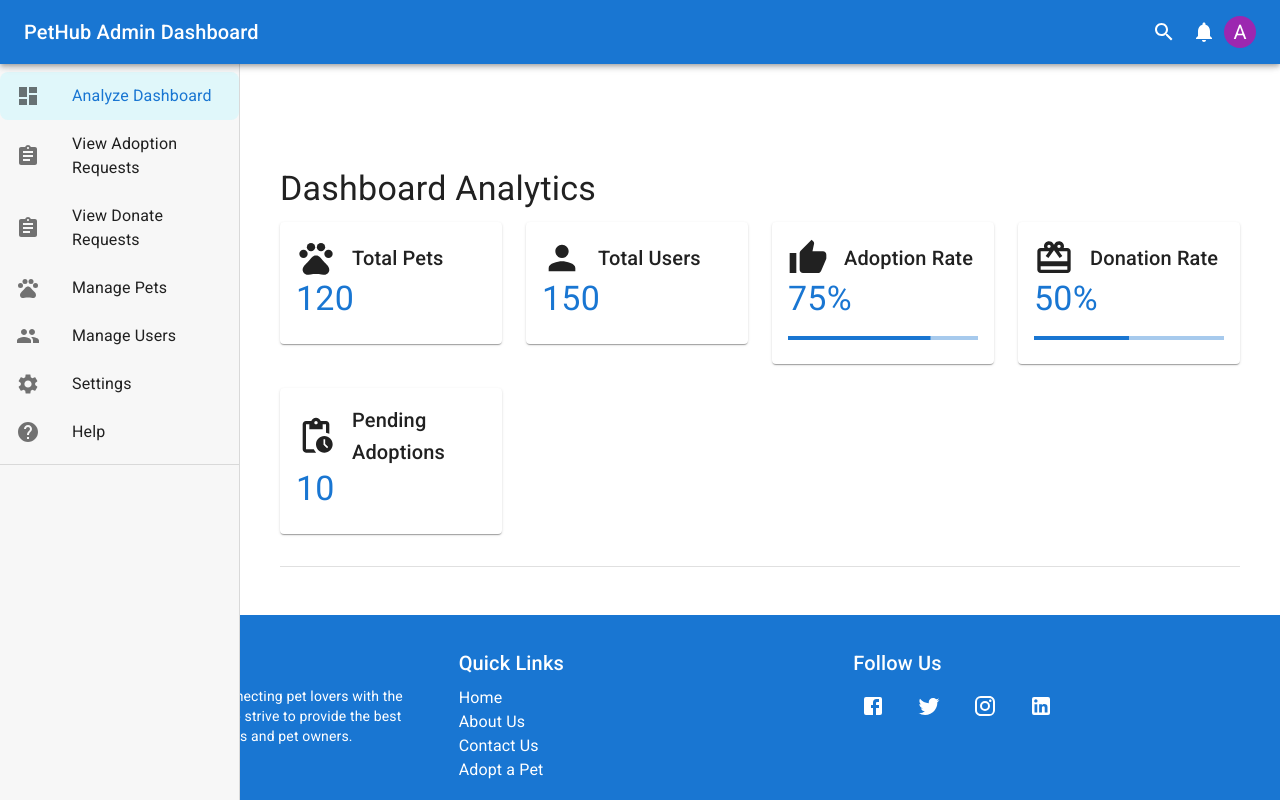
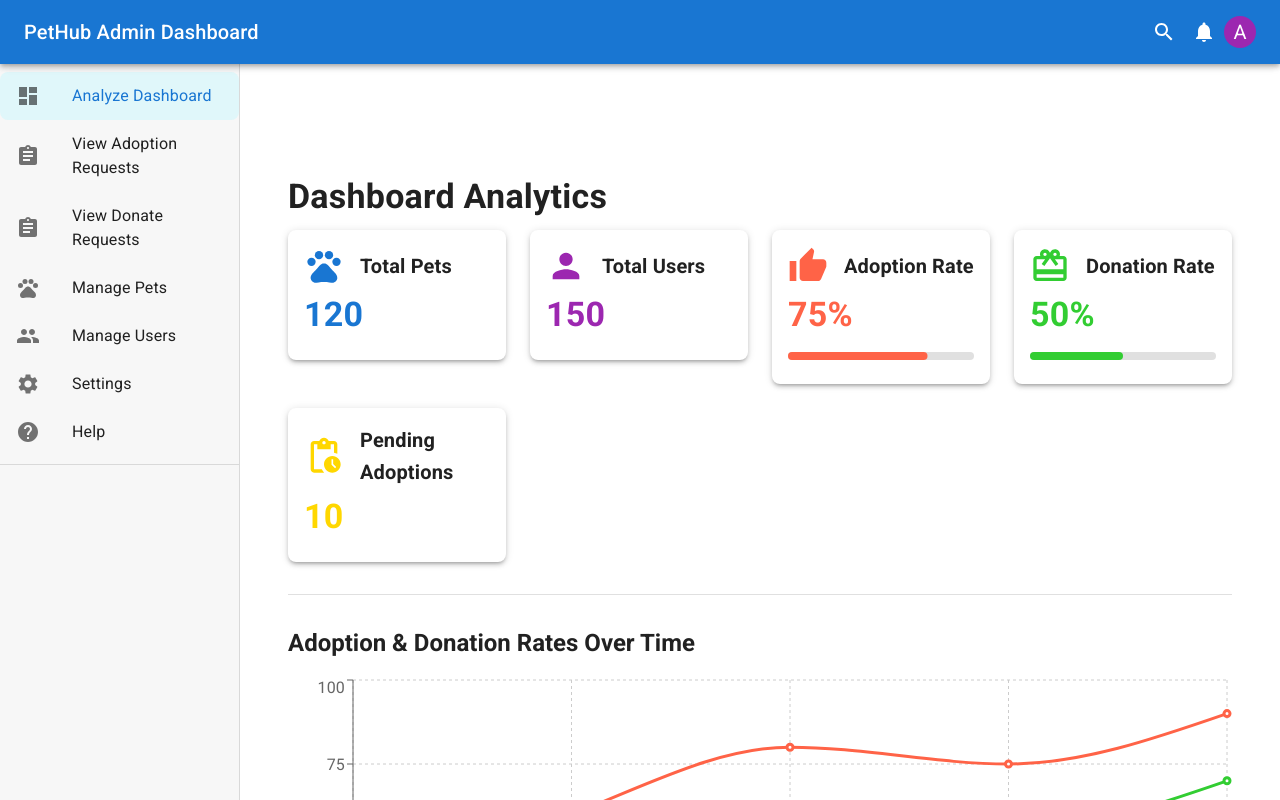
Before and after one commit to bibashjaprel/Pethub, a React (Create React App) app in the folder frontend/: page /admin/v1/dashboard in a window 1280 px wide. Shown: the top 800 px of the page. Built offline with nearby package versions, Linux system fonts and the light colour scheme; the HTML template or start-up script is replaced by a standard one.

Commit message:
analyzedashboard with reactcountup, linechart etc

```diff
--- a/frontend/src/pages/Dashboard/AnalyzeDashboard.jsx
+++ b/frontend/src/pages/Dashboard/AnalyzeDashboard.jsx
@@ -1,7 +1,28 @@
 import React, { useEffect, useState } from 'react';
-import { Card, CardContent, Typography, Grid, CircularProgress, Divider, Box } from '@mui/material';
+import {
+  Card,
+  CardContent,
+  Typography,
+  Grid,
+  CircularProgress,
+  Divider,
+  Box,
+  LinearProgress,
+  Skeleton,
+  Tooltip,
+} from '@mui/material';
 import { Pets as PetsIcon, Person as PersonIcon, ThumbUp as ThumbUpIcon, CardGiftcard as CardGiftcardIcon, PendingActions as PendingActionsIcon } from '@mui/icons-material';
-import { LinearProgress } from '@mui/material';
+import { LineChart, Line, XAxis, YAxis, CartesianGrid, Tooltip as RechartsTooltip, Legend, ResponsiveContainer } from 'recharts';
+import CountUp from 'react-countup';
+
+// Mock data for the graph
+const graphData = [
+  { name: 'Jan', adoptionRate: 30, donationRate: 45 },
+  { name: 'Feb', adoptionRate: 60, donationRate: 50 },
+  { name: 'Mar', adoptionRate: 80, donationRate: 60 },
+  { name: 'Apr', adoptionRate: 75, donationRate: 55 },
+  { name: 'May', adoptionRate: 90, donationRate: 70 },
+];
 
 const AnalyzeDashboard = () => {
   const [loading, setLoading] = useState(true);
@@ -37,26 +58,44 @@ const AnalyzeDashboard = () => {
   }, []);
 
   if (loading) {
-    return <CircularProgress />;
+    return (
+      <Box sx={{ padding: 2 }}>
+        <Skeleton variant="text" width="60%" sx={{ marginBottom: 2 }} />
+        <Grid container spacing={3}>
+          <Grid item xs={12} sm={6} md={3}>
+            <Skeleton variant="rectangular" width="100%" height={180} />
+          </Grid>
+          <Grid item xs={12} sm={6} md={3}>
+            <Skeleton variant="rectangular" width="100%" height={180} />
+          </Grid>
+          <Grid item xs={12} sm={6} md={3}>
+            <Skeleton variant="rectangular" width="100%" height={180} />
+          </Grid>
+          <Grid item xs={12} sm={6} md={3}>
+            <Skeleton variant="rectangular" width="100%" height={180} />
+          </Grid>
+        </Grid>
+      </Box>
+    );
   }
 
   return (
-    <Box sx={{ padding: 2 }}>
-      <Typography variant="h4" gutterBottom>
+    <Box sx={{ padding: 3 }}>
+      <Typography variant="h4" gutterBottom sx={{ fontWeight: 'bold' }}>
         Dashboard Analytics
       </Typography>
 
       <Grid container spacing={3}>
         {/* Total Pets */}
         <Grid item xs={12} sm={6} md={3}>
-          <Card>
+          <Card elevation={3} sx={{ borderRadius: 2 }}>
             <CardContent>
               <Box display="flex" alignItems="center">
-                <PetsIcon sx={{ fontSize: 40, marginRight: 2 }} />
-                <Typography variant="h6">Total Pets</Typography>
+                <PetsIcon sx={{ fontSize: 40, color: 'primary.main', marginRight: 2 }} />
+                <Typography variant="h6" sx={{ fontWeight: 'bold' }}>Total Pets</Typography>
               </Box>
-              <Typography variant="h4" color="primary">
-                {stats.totalPets}
+              <Typography variant="h4" color="primary" sx={{ fontWeight: 'bold', marginTop: 1 }}>
+                <CountUp end={stats.totalPets} start={0} duration={2} separator="," />
               </Typography>
             </CardContent>
           </Card>
@@ -64,14 +103,14 @@ const AnalyzeDashboard = () => {
 
         {/* Total Users */}
         <Grid item xs={12} sm={6} md={3}>
-          <Card>
+          <Card elevation={3} sx={{ borderRadius: 2 }}>
             <CardContent>
               <Box display="flex" alignItems="center">
-                <PersonIcon sx={{ fontSize: 40, marginRight: 2 }} />
-                <Typography variant="h6">Total Users</Typography>
+                <PersonIcon sx={{ fontSize: 40, color: 'secondary.main', marginRight: 2 }} />
+                <Typography variant="h6" sx={{ fontWeight: 'bold' }}>Total Users</Typography>
               </Box>
-              <Typography variant="h4" color="primary">
-                {stats.totalUsers}
+              <Typography variant="h4" color="secondary" sx={{ fontWeight: 'bold', marginTop: 1 }}>
+                <CountUp end={stats.totalUsers} start={0} duration={2} separator="," />
               </Typography>
             </CardContent>
           </Card>
@@ -79,46 +118,72 @@ const AnalyzeDashboard = () => {
 
         {/* Adoption Rate */}
         <Grid item xs={12} sm={6} md={3}>
-          <Card>
+          <Card elevation={3} sx={{ borderRadius: 2 }}>
             <CardContent>
               <Box display="flex" alignItems="center">
-                <ThumbUpIcon sx={{ fontSize: 40, marginRight: 2 }} />
-                <Typography variant="h6">Adoption Rate</Typography>
+                <ThumbUpIcon sx={{ fontSize: 40, color: '#FF6347', marginRight: 2 }} />
+                <Typography variant="h6" sx={{ fontWeight: 'bold' }}>Adoption Rate</Typography>
               </Box>
-              <Typography variant="h4" color="primary">
+              <Typography variant="h4" color="#FF6347" sx={{ fontWeight: 'bold', marginTop: 1 }}>
                 {stats.adoptionRate}%
               </Typography>
-              <LinearProgress variant="determinate" value={stats.adoptionRate} sx={{ marginTop: 2 }} />
+              <LinearProgress
+                variant="determinate"
+                value={stats.adoptionRate}
+                sx={{
+                  marginTop: 2,
+                  height: 8,
+                  borderRadius: 4,
+                  background: '#e0e0e0',
+                  '& .MuiLinearProgress-bar': {
+                    background: '#FF6347',
+                    borderRadius: 4,
+                  },
+                }}
+              />
             </CardContent>
           </Card>
         </Grid>
 
         {/* Donation Rate */}
         <Grid item xs={12} sm={6} md={3}>
-          <Card>
+          <Card elevation={3} sx={{ borderRadius: 2 }}>
             <CardContent>
               <Box display="flex" alignItems="center">
-                <CardGiftcardIcon sx={{ fontSize: 40, marginRight: 2 }} />
-                <Typography variant="h6">Donation Rate</Typography>
+                <CardGiftcardIcon sx={{ fontSize: 40, color: '#32CD32', marginRight: 2 }} />
+                <Typography variant="h6" sx={{ fontWeight: 'bold' }}>Donation Rate</Typography>
               </Box>
-              <Typography variant="h4" color="primary">
+              <Typography variant="h4" color="#32CD32" sx={{ fontWeight: 'bold', marginTop: 1 }}>
                 {stats.donationRate}%
               </Typography>
-              <LinearProgress variant="determinate" value={stats.donationRate} sx={{ marginTop: 2 }} />
+              <LinearProgress
+                variant="determinate"
+                value={stats.donationRate}
+                sx={{
+                  marginTop: 2,
+                  height: 8,
+                  borderRadius: 4,
+                  background: '#e0e0e0',
+                  '& .MuiLinearProgress-bar': {
+                    background: '#32CD32',
+                    borderRadius: 4,
+                  },
+                }}
+              />
             </CardContent>
           </Card>
         </Grid>
 
         {/* Pending Adoptions */}
         <Grid item xs={12} sm={6} md={3}>
-          <Card>
+          <Card elevation={3} sx={{ borderRadius: 2 }}>
             <CardContent>
               <Box display="flex" alignItems="center">
-                <PendingActionsIcon sx={{ fontSize: 40, marginRight: 2 }} />
-                <Typography variant="h6">Pending Adoptions</Typography>
+                <PendingActionsIcon sx={{ fontSize: 40, color: '#FFD700', marginRight: 2 }} />
+                <Typography variant="h6" sx={{ fontWeight: 'bold' }}>Pending Adoptions</Typography>
               </Box>
-              <Typography variant="h4" color="primary">
-                {stats.pendingAdoptions}
+              <Typography variant="h4" color="gold" sx={{ fontWeight: 'bold', marginTop: 1 }}>
+                <CountUp end={stats.pendingAdoptions} start={0} duration={2} separator="," />
               </Typography>
             </CardContent>
           </Card>
@@ -127,10 +192,22 @@ const AnalyzeDashboard = () => {
 
       <Divider sx={{ marginTop: 4, marginBottom: 4 }} />
 
-      <Grid container spacing={3}>
-        {/* Additional info or charts can go here */}
-        {/* Example: Chart with data */}
-      </Grid>
+      {/* Graphs Section */}
+      <Typography variant="h5" sx={{ fontWeight: 'bold', marginBottom: 2 }}>
+        Adoption & Donation Rates Over Time
+      </Typography>
+
+      <ResponsiveContainer width="100%" height={400}>
+        <LineChart data={graphData}>
+          <CartesianGrid strokeDasharray="3 3" />
+          <XAxis dataKey="name" />
+          <YAxis />
+          <RechartsTooltip />
+          <Legend />
+          <Line type="monotone" dataKey="adoptionRate" stroke="#FF6347" strokeWidth={3} />
+          <Line type="monotone" dataKey="donationRate" stroke="#32CD32" strokeWidth={3} />
+        </LineChart>
+      </ResponsiveContainer>
     </Box>
   );
 };
```
